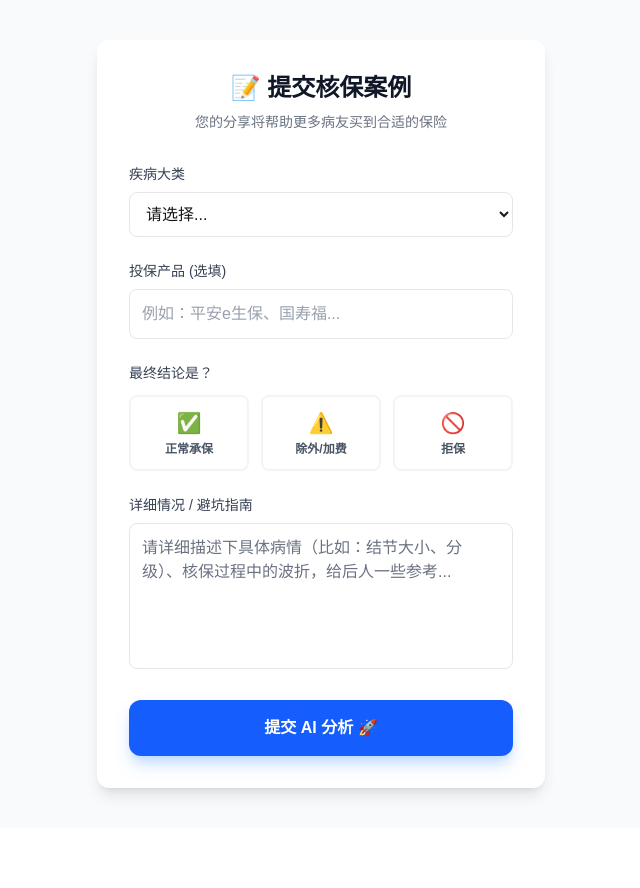
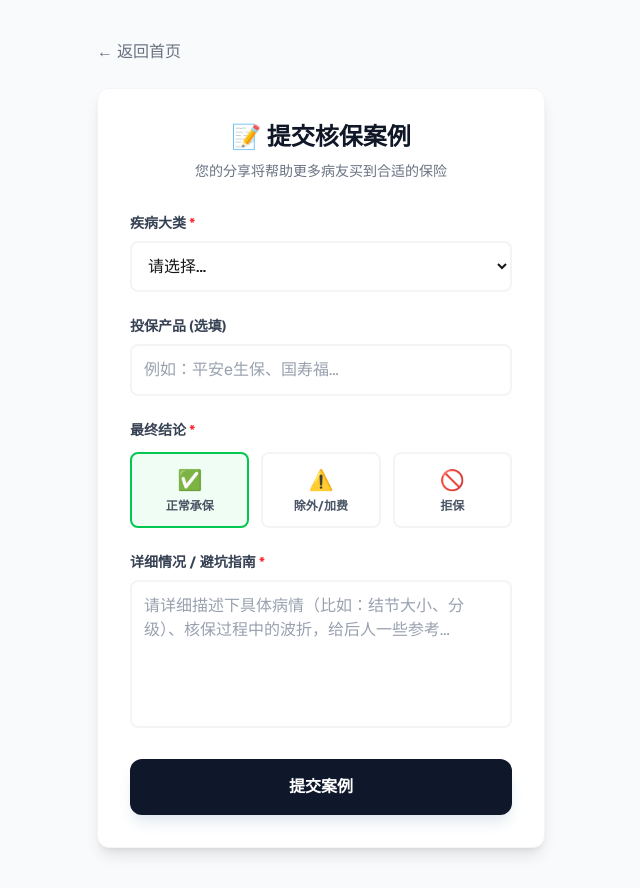
Before and after one commit to w396876926-coder/ins-search, a Next.js app: page /submit in a window 1280 px wide. Shown: the whole page, without its empty margins (319-959 px from the left). Before the commit the page ends 828 px from the top, so only its background shows below. Built offline with nearby package versions, Linux system fonts and the light colour scheme; no server answers.

Commit message:
update: add search logs

```diff
--- a/app/page.tsx
+++ b/app/page.tsx
@@ -46,7 +46,6 @@ export default function Home() {
   const [loading, setLoading] = useState(false)
   const [hasSearched, setHasSearched] = useState(false)
 
-  // ✨ 新增：控制排行榜 Tab 切换的状态
   const [activeTab, setActiveTab] = useState<'leverage' | 'hot'>('leverage')
 
   const [stats, setStats] = useState({
@@ -89,6 +88,17 @@ export default function Home() {
     }
   }
 
+  // 🕵️‍♂️ 搜索日志埋点 (偷偷记录用户搜了什么)
+  const logSearch = async (keyword: string, count: number) => {
+    try {
+      await supabase.from('search_logs').insert([
+        { keyword: keyword, result_count: count }
+      ])
+    } catch (e) {
+      console.error('Log failed', e) // 记录失败不影响主流程
+    }
+  }
+
   // 🔍 核心搜索逻辑
   const handleSearch = async () => {
     if (!query.trim()) return
@@ -125,6 +135,9 @@ export default function Home() {
     }
 
     setResults(cases)
+
+    // ✨ 触发埋点记录 (不等待它完成，直接往下走)
+    logSearch(query, cases.length);
 
     if (cases.length > 0) {
       const total = cases.length
@@ -203,7 +216,6 @@ export default function Home() {
           </button>
         </div>
 
-        {/* 👇👇👇 这里就是新加的排行榜区域，只在没搜索时显示 👇👇👇 */}
         {!hasSearched && (
           <div className="max-w-3xl mx-auto mb-16 animate-fade-in-up">
 
--- a/app/submit/page.tsx
+++ b/app/submit/page.tsx
@@ -1,13 +1,80 @@
 'use client'
 
 import { useState } from 'react'
-import { submitCase } from './actions'
+import { createClient } from '@supabase/supabase-js'
+import Link from 'next/link'
+
+// 1. 初始化 Supabase (发动机)
+const supabase = createClient(
+  process.env.NEXT_PUBLIC_SUPABASE_URL!,
+  process.env.NEXT_PUBLIC_SUPABASE_ANON_KEY!
+)
 
 export default function SubmitPage() {
+  const [loading, setLoading] = useState(false)
+  const [success, setSuccess] = useState(false)
+
+  // 2. 处理提交逻辑
+  const handleSubmit = async (e: React.FormEvent<HTMLFormElement>) => {
+    e.preventDefault() // 阻止表单默认刷新
+    setLoading(true)
+
+    // 获取表单数据
+    const formData = new FormData(e.currentTarget)
+    const diseaseType = formData.get('disease_type') as string
+    const productName = formData.get('product_name') as string
+    const verdict = formData.get('verdict') as string
+    const content = formData.get('content') as string
+
+    // 简单校验
+    if (!diseaseType || !content || !verdict) {
+      alert('请完整填写必填项（疾病、结论、详细情况）')
+      setLoading(false)
+      return
+    }
+
+    // 3. 写入 Supabase 数据库
+    const { error } = await supabase
+      .from('cases')
+      .insert([
+        {
+          disease_type: diseaseType,
+          product_name: productName || '未知产品',
+          verdict: verdict,
+          content: content,
+          // 自动生成一个简单的标题 summary
+          summary: `${diseaseType} - ${verdict === 'pass' ? '标体' : verdict === 'exclude' ? '除外' : '拒保'}`,
+          source: '用户提交'
+        }
+      ])
+
+    if (error) {
+      console.error('提交失败:', error)
+      alert('提交失败，请重试')
+    } else {
+      setSuccess(true)
+      // 3秒后刷新页面或重置状态
+      setTimeout(() => {
+        setSuccess(false)
+        // 可选：清空表单 (这里简单处理，实际上刷新页面更方便)
+        window.location.reload()
+      }, 2000)
+    }
+
+    setLoading(false)
+  }
+
   return (
-    <div className="min-h-screen bg-gray-50 flex flex-col items-center py-10 px-4">
+    <div className="min-h-screen bg-gray-50 flex flex-col items-center py-10 px-4 font-sans">
 
-      <div className="w-full max-w-md bg-white rounded-xl shadow-lg p-8">
+      {/* 顶部返回导航 */}
+      <div className="w-full max-w-md mb-6">
+         <Link href="/" className="text-gray-500 hover:text-blue-600 flex items-center gap-1 font-medium">
+           &larr; 返回首页
+         </Link>
+      </div>
+
+      <div className="w-full max-w-md bg-white rounded-xl shadow-lg p-8 border border-gray-100">
         <h1 className="text-2xl font-bold text-gray-900 mb-2 text-center">
           📝 提交核保案例
         </h1>
@@ -15,12 +82,19 @@ export default function SubmitPage() {
           您的分享将帮助更多病友买到合适的保险
         </p>
 
-        <form action={submitCase} className="space-y-6">
+        {success ? (
+          <div className="bg-green-50 border border-green-200 text-green-800 p-6 rounded-xl text-center animate-pulse">
+            <div className="text-4xl mb-2">🎉</div>
+            <h3 className="font-bold text-lg">提交成功！</h3>
+            <p className="text-sm mt-1">感谢您的无私贡献。</p>
+          </div>
+        ) : (
+          <form onSubmit={handleSubmit} className="space-y-6">
 
             {/* 1. 疾病大类 */}
             <div>
-            <label className="block text-sm font-medium text-gray-700 mb-2">疾病大类</label>
-            <select name="disease_type" className="w-full p-3 border border-gray-200 rounded-lg focus:ring-2 focus:ring-blue-500 outline-none bg-white">
+              <label className="block text-sm font-bold text-gray-700 mb-2">疾病大类 <span className="text-red-500">*</span></label>
+              <select name="disease_type" className="w-full p-3 border-2 border-gray-100 rounded-lg focus:border-blue-500 outline-none bg-white transition-all font-medium" required>
                 <option value="">请选择...</option>
                 <option value="甲状腺">甲状腺 (结节/甲亢/甲减)</option>
                 <option value="乳腺">乳腺 (结节/增生)</option>
@@ -28,45 +102,45 @@ export default function SubmitPage() {
                 <option value="乙肝">乙肝 (大三阳/小三阳)</option>
                 <option value="高血压">高血压</option>
                 <option value="糖尿病">糖尿病</option>
+                <option value="抑郁症">抑郁症/焦虑症</option>
                 <option value="其他">其他</option>
               </select>
             </div>
 
             {/* 2. 投保产品 */}
             <div>
-            <label className="block text-sm font-medium text-gray-700 mb-2">投保产品 (选填)</label>
+              <label className="block text-sm font-bold text-gray-700 mb-2">投保产品 (选填)</label>
               <input
                 name="product_name"
                 type="text"
                 placeholder="例如：平安e生保、国寿福..."
-              // 修复点：placeholder-gray-400 让提示文字更清晰
-              className="w-full p-3 border border-gray-200 rounded-lg focus:ring-2 focus:ring-blue-500 outline-none placeholder-gray-400"
+                className="w-full p-3 border-2 border-gray-100 rounded-lg focus:border-blue-500 outline-none placeholder-gray-400 transition-all"
               />
             </div>
 
             {/* 3. 核保结论 */}
             <div>
-            <label className="block text-sm font-medium text-gray-700 mb-3">最终结论是？</label>
+              <label className="block text-sm font-bold text-gray-700 mb-3">最终结论 <span className="text-red-500">*</span></label>
               <div className="grid grid-cols-3 gap-3">
-              <label className="cursor-pointer">
-                <input type="radio" name="verdict" value="pass" className="peer sr-only" />
-                <div className="p-3 rounded-lg border-2 border-gray-100 text-center peer-checked:border-green-500 peer-checked:bg-green-50 transition-all">
+                <label className="cursor-pointer group">
+                  <input type="radio" name="verdict" value="pass" className="peer sr-only" defaultChecked />
+                  <div className="p-3 rounded-lg border-2 border-gray-100 text-center peer-checked:border-green-500 peer-checked:bg-green-50 transition-all group-hover:border-green-200">
                     <div className="text-xl mb-1">✅</div>
                     <div className="text-xs font-bold text-gray-600 peer-checked:text-green-700">正常承保</div>
                   </div>
                 </label>
 
-              <label className="cursor-pointer">
+                <label className="cursor-pointer group">
                   <input type="radio" name="verdict" value="exclude" className="peer sr-only" />
-                <div className="p-3 rounded-lg border-2 border-gray-100 text-center peer-checked:border-yellow-500 peer-checked:bg-yellow-50 transition-all">
+                  <div className="p-3 rounded-lg border-2 border-gray-100 text-center peer-checked:border-yellow-500 peer-checked:bg-yellow-50 transition-all group-hover:border-yellow-200">
                     <div className="text-xl mb-1">⚠️</div>
                     <div className="text-xs font-bold text-gray-600 peer-checked:text-yellow-700">除外/加费</div>
                   </div>
                 </label>
 
-              <label className="cursor-pointer">
+                <label className="cursor-pointer group">
                   <input type="radio" name="verdict" value="reject" className="peer sr-only" />
-                <div className="p-3 rounded-lg border-2 border-gray-100 text-center peer-checked:border-red-500 peer-checked:bg-red-50 transition-all">
+                  <div className="p-3 rounded-lg border-2 border-gray-100 text-center peer-checked:border-red-500 peer-checked:bg-red-50 transition-all group-hover:border-red-200">
                     <div className="text-xl mb-1">🚫</div>
                     <div className="text-xs font-bold text-gray-600 peer-checked:text-red-700">拒保</div>
                   </div>
@@ -74,25 +148,29 @@ export default function SubmitPage() {
               </div>
             </div>
 
-          {/* 4. 详细情况 (修复了这里的颜色) */}
+            {/* 4. 详细情况 */}
             <div>
-            <label className="block text-sm font-medium text-gray-700 mb-2">详细情况 / 避坑指南</label>
+              <label className="block text-sm font-bold text-gray-700 mb-2">详细情况 / 避坑指南 <span className="text-red-500">*</span></label>
               <textarea
                 name="content"
                 rows={5}
-              // 修复点：placeholder-gray-500 颜色更深，text-gray-900 输入文字纯黑
                 placeholder="请详细描述下具体病情（比如：结节大小、分级）、核保过程中的波折，给后人一些参考..."
-              className="w-full p-3 border border-gray-200 rounded-lg focus:ring-2 focus:ring-blue-500 outline-none placeholder-gray-500 text-gray-900 resize-none"
+                className="w-full p-3 border-2 border-gray-100 rounded-lg focus:border-blue-500 outline-none placeholder-gray-400 text-gray-900 resize-none transition-all"
                 required
               ></textarea>
             </div>
 
             {/* 5. 提交按钮 */}
-          <button type="submit" className="w-full py-4 bg-blue-600 hover:bg-blue-700 text-white font-bold rounded-xl shadow-lg shadow-blue-200 transition-all active:scale-95">
-            提交 AI 分析 🚀
+            <button
+              type="submit"
+              disabled={loading}
+              className="w-full py-4 bg-slate-900 hover:bg-slate-800 text-white font-bold rounded-xl shadow-lg shadow-slate-200 transition-all active:scale-95 disabled:opacity-50 disabled:cursor-not-allowed"
+            >
+              {loading ? '🚀 正在提交...' : '提交案例'}
             </button>
 
           </form>
+        )}
       </div>
     </div>
   )
```
Lines whose indentation alone changed are shown as unchanged.
